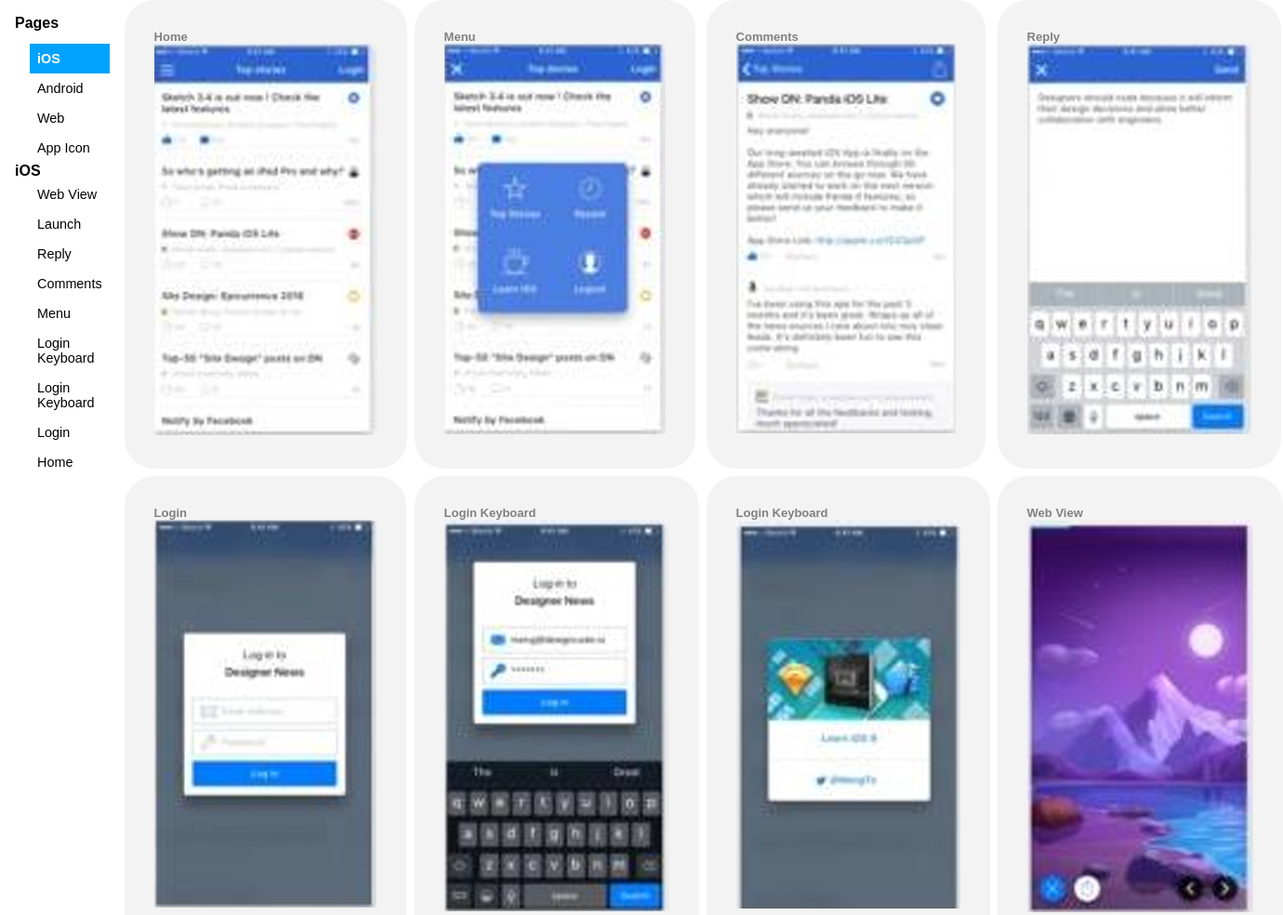
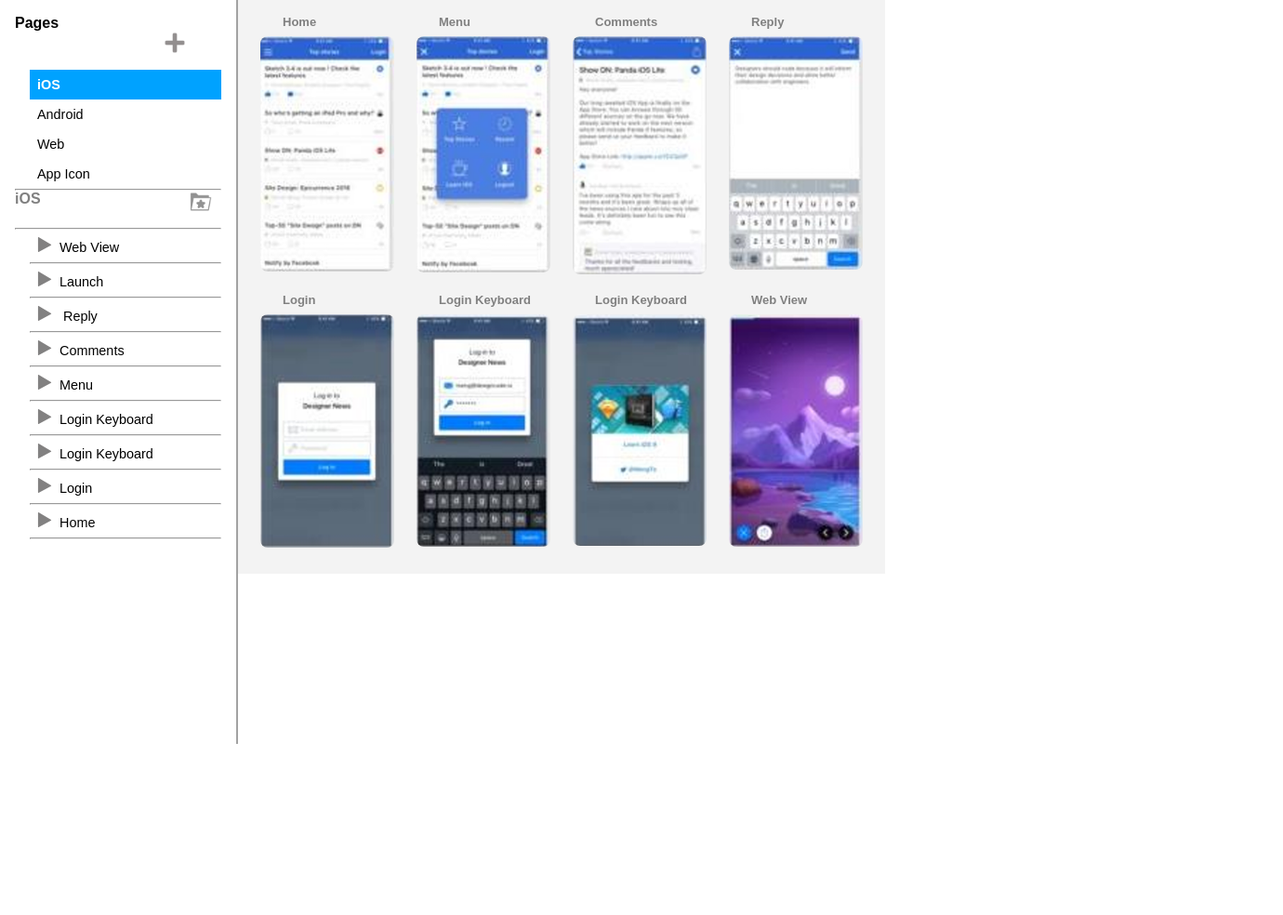
Before and after one commit to KATHeleen268/TelaGrupo4-2VA-page, a plain HTML site: page Index.html in a window 1280 px wide. Shown: the whole page at 93% size, 1380 px wide, since content can reach past the window. After the commit the page ends 800 px from the top, so only its background shows below. Drawn offline with Linux system fonts and the light colour scheme.

Commit message:
feat: adicionando ícones e ajustando o CSS

```diff
--- a/Index.html
+++ b/Index.html
@@ -9,7 +9,8 @@
 <body>
        <div class="container">
         <aside class="side">
-            <h2>Pages</h2>
+            <h2>Pages  <img src="Img/plus.png"  id="icon" alt=""></h2>
+
 
             <ul>
                 <li class="on">iOS</li>
@@ -18,18 +19,31 @@
                 <li>App Icon</li>
             </ul>
 
-            <h3>iOS</h3>
+            <hr class="line">
+            <h3>iOS <img src="Img/openfolder.png"  id="icon" alt=""></h3>
+
+            <hr class="line">
 
             <ul>
-            <li>Web View</li>
-            <li>Launch</li>
-            <li>Reply</li>
-            <li>Comments</li>
-            <li>Menu</li>
-            <li>Login Keyboard</li>
-            <li>Login Keyboard</li>
-            <li>Login</li>
-            <li>Home</li>
+
+            <li><img src="Img/openmore.png"  id="iconli" alt="">Web View</li>
+            <hr class="line">
+            <li><img src="Img/openmore.png"  id="iconli" alt="">Launch</li>
+            <hr class="line">
+            <li><img src="Img/openmore.png"  id="iconli" alt=""> Reply</li>
+            <hr class="line">
+            <li><img src="Img/openmore.png"  id="iconli" alt="">Comments</li>
+            <hr class="line">
+            <li><img src="Img/openmore.png"  id="iconli" alt="">Menu</li>
+            <hr class="line">
+            <li><img src="Img/openmore.png"  id="iconli" alt="">Login Keyboard</li>
+            <hr class="line">
+            <li><img src="Img/openmore.png"  id="iconli" alt="">Login Keyboard</li>
+            <hr class="line">
+            <li><img src="Img/openmore.png"  id="iconli" alt="">Login</li>
+            <hr class="line">
+            <li><img src="Img/openmore.png"  id="iconli" alt="">Home</li>
+            <hr class="line">
             </ul>
         </aside>
 
--- a/styles.css
+++ b/styles.css
@@ -1,4 +1,5 @@
 *{
+    height: fit-content;
     margin: 0;
     padding: 0;
     box-sizing: border-box;
@@ -10,27 +11,62 @@
 }
 
 .side{
-    width: 15.625rem;
+    display: inline-block;
+    width: 16rem;
+    height: 100vh;
     background-color: white;
     padding: 1rem;
+    border-right: 2px solid rgba(128, 128, 128, 0.732);
+    text-align: justify;
+
+.side h2, h3{
+    display: inline-flex;
+    justify-content: center;
+}
 
 h2{
+    max-width: 80%;
     font-size: 1rem;
     margin-bottom: 0.8rem;
+
 }
 
 h3{
     font-size: 1rem;
+    margin-right: 5rem;
+    color: gray;
+    margin-bottom: 1rem;
+
 }
 
 ul{
   list-style: none;
   padding-left: 1rem;
+  text-align: left;
 }
 
 li{
     padding: 0.5rem;
     font-size: 0.9rem;
+}
+
+#icon{
+    width: 1.5rem;
+    height: 1.5rem;
+    margin-left: 10rem;
+}
+
+#iconli{
+    width: 1rem;
+    height: 1rem;
+    margin-right: 0.5rem;
+   /* margin-left: 0.5rem;*/
+}
+
+.line{
+    width: 100%;
+    height: 2px;
+    color: gray;
 }
 }
 
@@ -40,24 +76,29 @@ li{
     background-color: rgb(0, 162, 255);
 }
 
+
 .screen-grid-container{
+    padding: 1rem;
     display: grid;
-    grid-template-columns: 0.2fr 0.2fr 0.2fr 0.2fr;
+    grid-template-columns: repeat(4, 1fr);
     grid-template-rows: auto;
     gap: 0.5rem;
-    max-width: fit-content;
-    max-height: fit-content;
+    background-color: rgba(242, 242, 242, 0.87);
 }
 
-.screen{
-    max-width: fit-content;
-    background-color: rgba(242, 242, 242, 0.87);
-    padding: 2rem;
-    text-align: left;
-    border-radius: 2rem;
+.screen img{
+    width: 100%;
+    max-width: 10rem;
+    padding: 0.5rem;
+   /* text-align: left;*/
+    border-radius: 1rem;
+    box-shadow: 0 2pxx rgba(51, 48, 48, 0.1);
 }
 
 #name-screen{
+    margin-left: 2rem;
     font-size: small;
     color: grey;
+    text-align: left;
+    justify-content: left;
 }
```
Also changed, not shown: Img/openfolder.png (added), Img/openmore.png (added), Img/plus.png (added).
